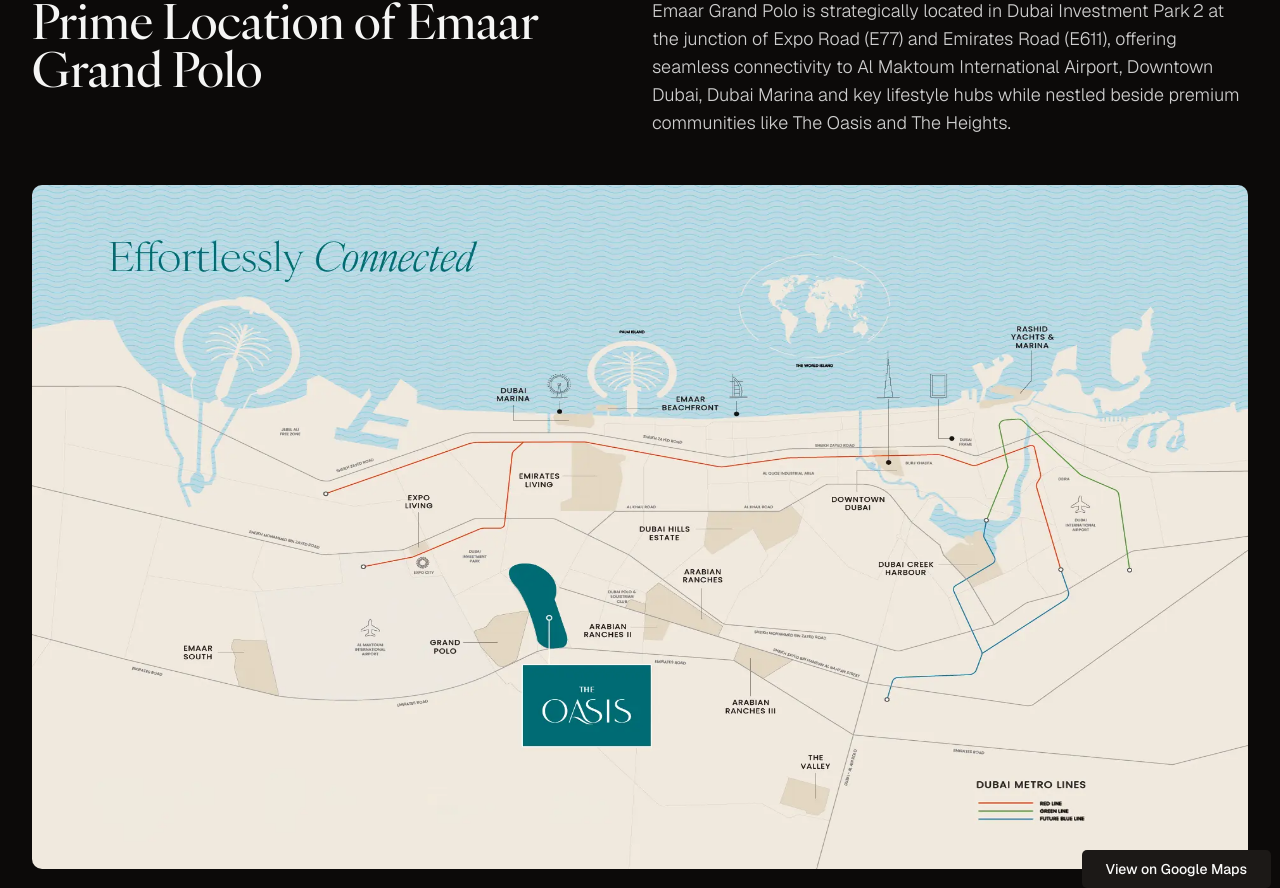
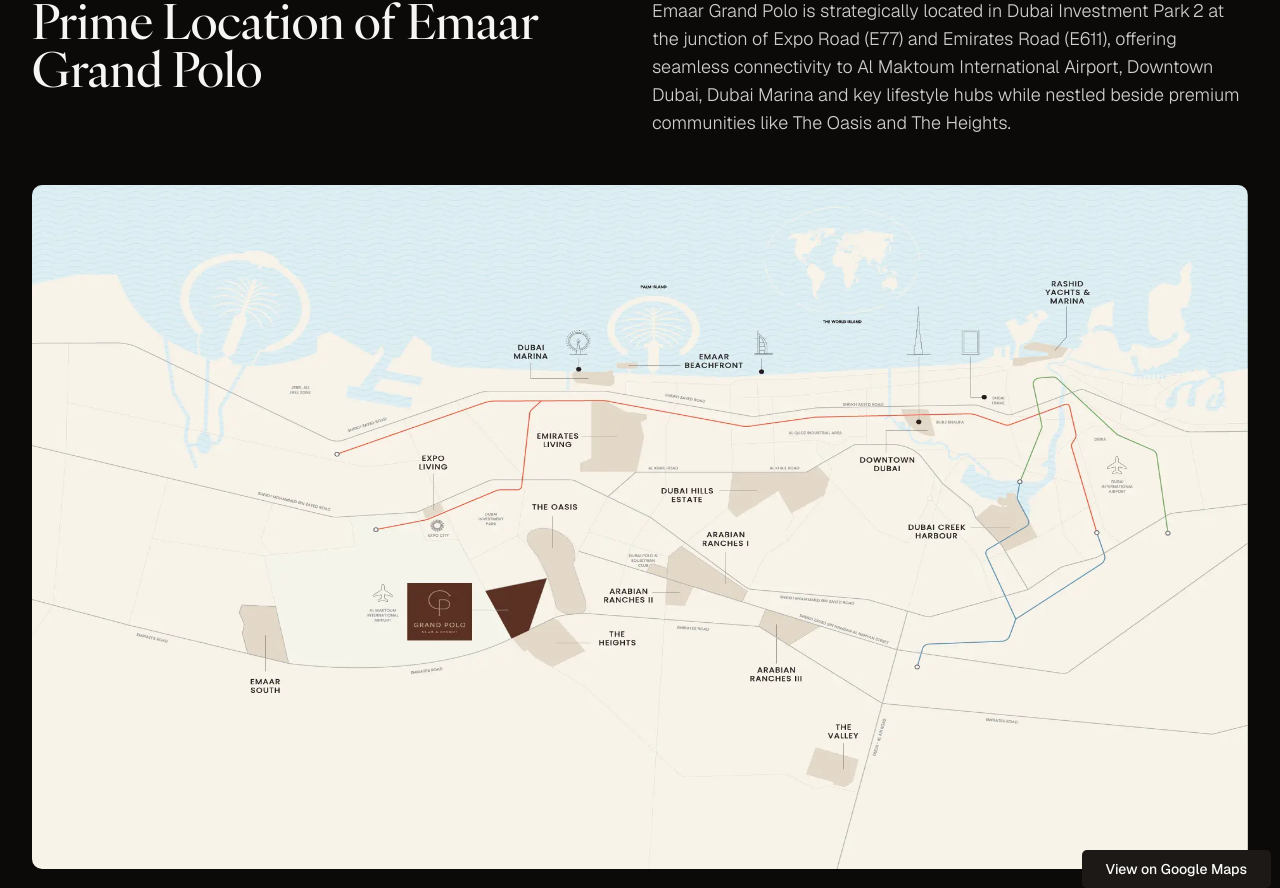
Before and after one commit to itzTedx/Piptan-Properties, a Next.js app: page /grandpolo in a window 1280 px wide. Shown: the part 4483-5371 px from the top of the page. Built offline with nearby package versions, Linux system fonts and the light colour scheme.

Commit message:
refactor(constants): update image path for Grand Polo location

```diff
--- a/src/data/constants.ts
+++ b/src/data/constants.ts
@@ -266,7 +266,7 @@ export const GRAND_POLO = {
 	},
 	location: {
 		slug: "location",
-		image: "/oasis/location.webp",
+		image: "/grand-polo/location.webp",
 		map: "https://goo.gl/maps/ZeMex4J4XjZ2hKsw5",
 		title: "Prime Location of Emaar Grand Polo",
 		description:
```
Also changed, not shown: public/grand-polo/location.webp (added).
